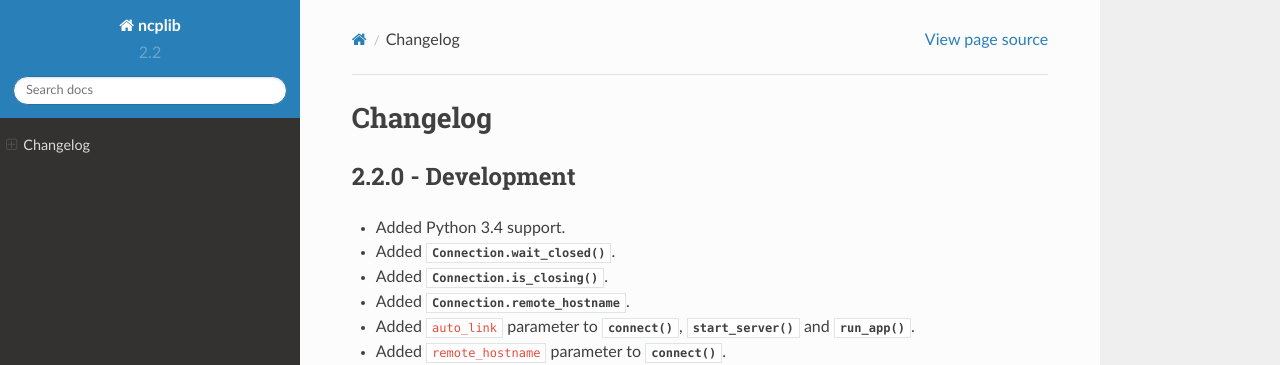
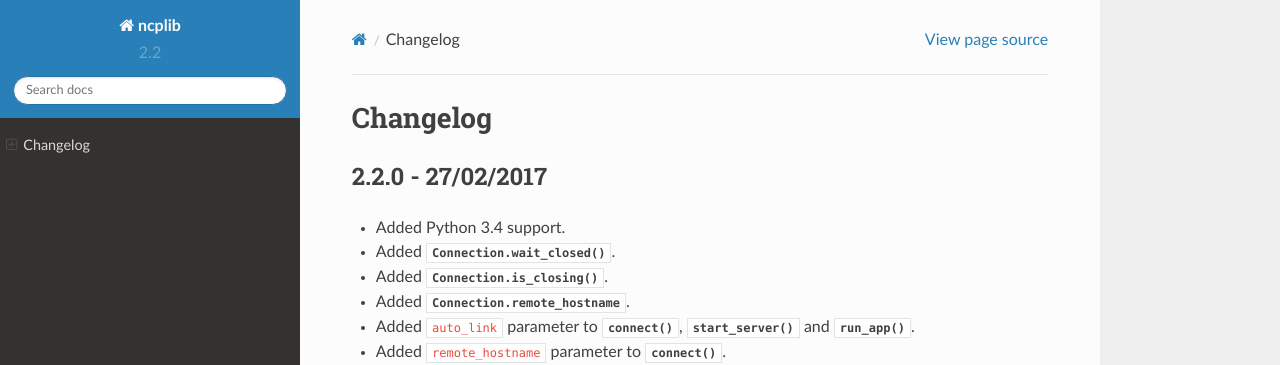
Before and after one commit to CRFS/python3-ncplib, a Sphinx documentation site: the page built from docs/changelog.rst, in a window 1280 px wide and 900 px high. Shown: the top 365 px of the window. Built offline with Sphinx 7.4.7 and the Read the Docs theme 2.0.0, drawn with Linux system fonts in a browser that asks for light colours.

Commit message:
Updating changelog

```diff
--- a/docs/changelog.rst
+++ b/docs/changelog.rst
@@ -4,8 +4,8 @@ Changelog
 .. currentmodule:: ncplib
 
 
-2.2.0 - Development
--------------------
+2.2.0 - 27/02/2017
+------------------
 
 - Added Python 3.4 support.
 - Added :meth:`Connection.wait_closed`.
```
